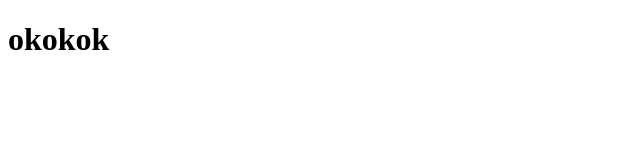
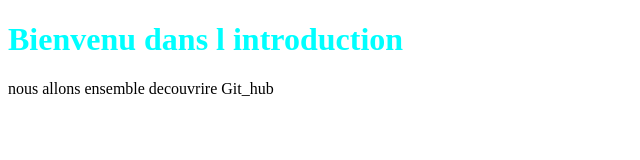
Before and after one commit to Duxpok/git_hub_intro, a plain HTML site: page index.html in a window 1280 px wide. Shown: the whole page, without its empty margins (0-640 px from the left). Drawn offline with Linux system fonts and the light colour scheme.

Commit message:
dernier Commit
c'est du grand nimporte uoi la version desktop

```diff
--- a/index.html
+++ b/index.html
@@ -3,9 +3,11 @@
   <head>
     <meta charset="UTF-8" />
     <meta name="viewport" content="width=device-width, initial-scale=1.0" />
-    <title>Document</title>
+    <link rel="stylesheet" href="./style.css" />
+    <title>Git_hub</title>
   </head>
   <body>
-    <h1>okokok</h1>
+    <h1>Bienvenu dans l introduction</h1>
+    <p>nous allons ensemble decouvrire Git_hub</p>
   </body>
 </html>
--- /dev/null
+++ b/style.css
@@ -0,0 +1,3 @@
+h1{
+    color: aqua;
+}
```
Also changed, not shown: 2 other files.
